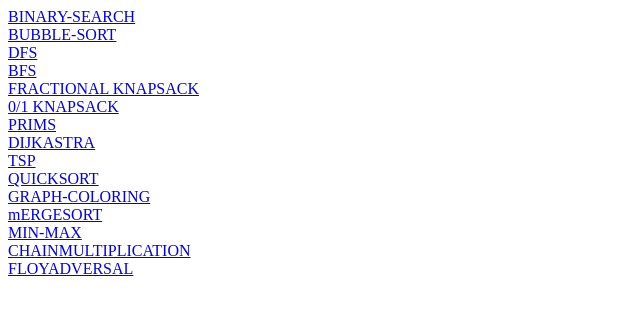
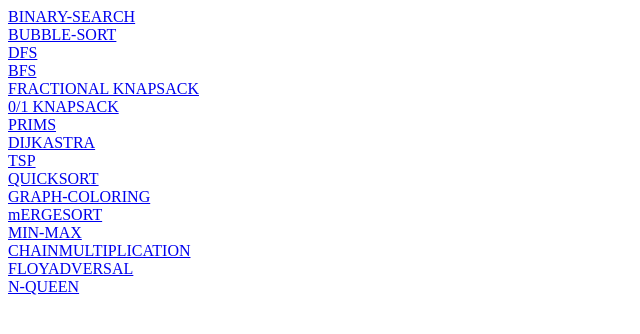
Before and after one commit to Harshu-Raj/algorithms, a plain HTML site: page index.html in a window 1280 px wide. Shown: the full height of the page, 0-640 px from the left. Drawn offline with Linux system fonts and the light colour scheme.

Commit message:
Update index.html

```diff
--- a/index.html
+++ b/index.html
@@ -36,6 +36,8 @@
         <a href="./minnoofscalar.cpp">CHAINMULTIPLICATION</a>
         <br>
         <a href="./floyadversal.cpp">FLOYADVERSAL</a>
+        <br>
+        <a href="./n-queen.pp">N-QUEEN</a>
     </div>
 
 </body>
```
